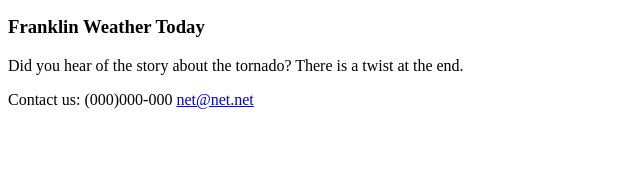
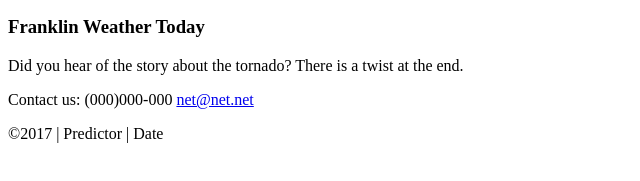
Before and after one commit to leahtomlinson/leahtomlinson.github.io, a plain HTML site: page cit230/assignments/lesson-4/franklin-4.html in a window 1280 px wide. Shown: the part 435-616 px from the top of the page, without its empty margins (0-640 px from the left). Drawn offline with Linux system fonts and the light colour scheme.

Commit message:
Update
Fixing Franklin errors

```diff
--- a/cit230/assignments/lesson-4/franklin-4.html
+++ b/cit230/assignments/lesson-4/franklin-4.html
@@ -45,6 +45,9 @@
     <aside>Contact us:
     (000)000-000
     <a href="mailto:net@net.net">net@net.net</a>
+        <p class="footer-bar">&copy;2017 | Predictor | <span id="currentdate">
+        Date</span>
+        </p>
     </aside>
 </footer>
 </body>
```
